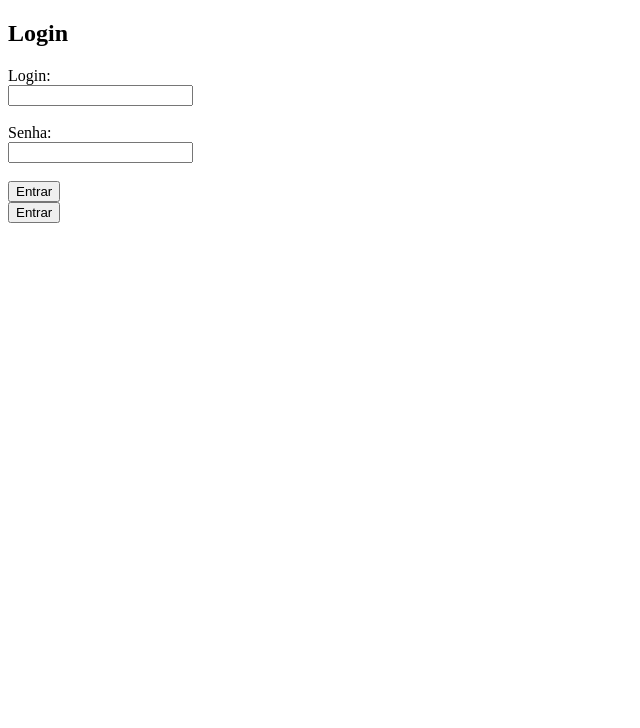
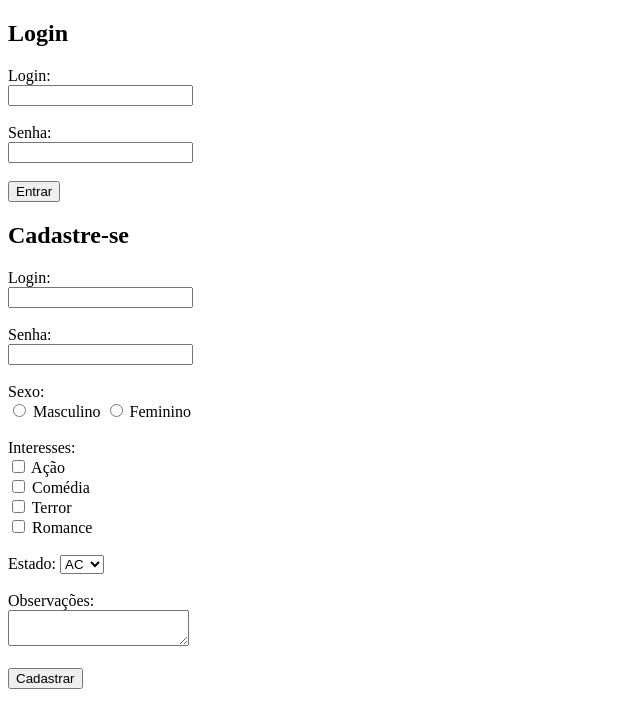
Before and after one commit to TigasConke/html, a plain HTML site: page Formulário/index.html in a window 1280 px wide. Shown: the whole page, without its empty margins (0-640 px from the left). Drawn offline with Linux system fonts and the light colour scheme.

Commit message:
Add files via upload

```diff
--- a/Formulário/index.html
+++ b/Formulário/index.html
@@ -21,7 +21,74 @@
 
         <input type="button" value="Entrar"> <br> <!-- tag input com type="button" insere um botão -->
 
-        <input type="submit" value="Entrar"> <br> <!-- tag input com type="submit" insere um botão que envia os dados inseridos, mas não é seguro -->
+    </form>
+
+    <h2>Cadastre-se</h2>
+
+    <form>
+
+        Login:<br>
+        <input type="text" name="login"><br>
+        <br>
+
+        Senha:<br>
+        <input type="text" name="senha"><br>
+        <br>
+
+        Sexo:<br>
+        <!-- <input> com type="radio" insere uma bolinha de seleção -->
+        <input type="radio" name="sexo" value="M"> Masculino
+        <input type="radio" name="sexo" value="F"> Feminino <br> <!--Quando o name é igual, só é possível escolher uma opção-->
+        <br>
+
+        Interesses: <br>
+        <!-- <input> com type="checkbox" insere uma caixa de seleção, usada para selecionar mais de uma opção -->
+        <input type="checkbox" name="interesses"> Ação <br>
+        <input type="checkbox" name="interesses"> Comédia <br>
+        <input type="checkbox" name="interesses"> Terror <br>
+        <input type="checkbox" name="interesses"> Romance <br>
+        <br>
+
+        Estado:
+        <!-- A <select> é usada para fazer uma lista para ser escohida uma opção -->
+        <select name="estado" id="">
+            <!-- Cada opção é inseida com a tag <option> -->
+            <option value="ac">AC</option>
+            <option value="al">AL</option>
+            <option value="ap">AP</option>
+            <option value="am">AM</option>
+            <option value="ba">BA</option>
+            <option value="ce">CE</option>
+            <option value="es">ES</option>
+            <option value="go">GO</option>
+            <option value="ma">MA</option>
+            <option value="mt">MT</option>
+            <option value="ms">MS</option>
+            <option value="mg">MG</option>
+            <option value="pa">PA</option>
+            <option value="pb">PB</option>
+            <option value="pr">PR</option>
+            <option value="pe">PE</option>
+            <option value="pi">PI</option>
+            <option value="rj">RJ</option>
+            <option value="rn">RN</option>
+            <option value="rs">RS</option>
+            <option value="ro">RO</option>
+            <option value="rr">RR</option>
+            <option value="sc">SC</option>
+            <option value="sp">SP</option>
+            <option value="se">SE</option>
+            <option value="to">TO</option>
+            <option value="df">DF</option>
+
+        </select><br><br>
+
+        Observações: <br>
+        <!-- Tag <textarea> é usada para inserir uma caixa de texto "livre" -->
+        <textarea></textarea><br><br>
+
+        <input type="submit" value="Cadastrar">
+
 
     </form>
 
```
